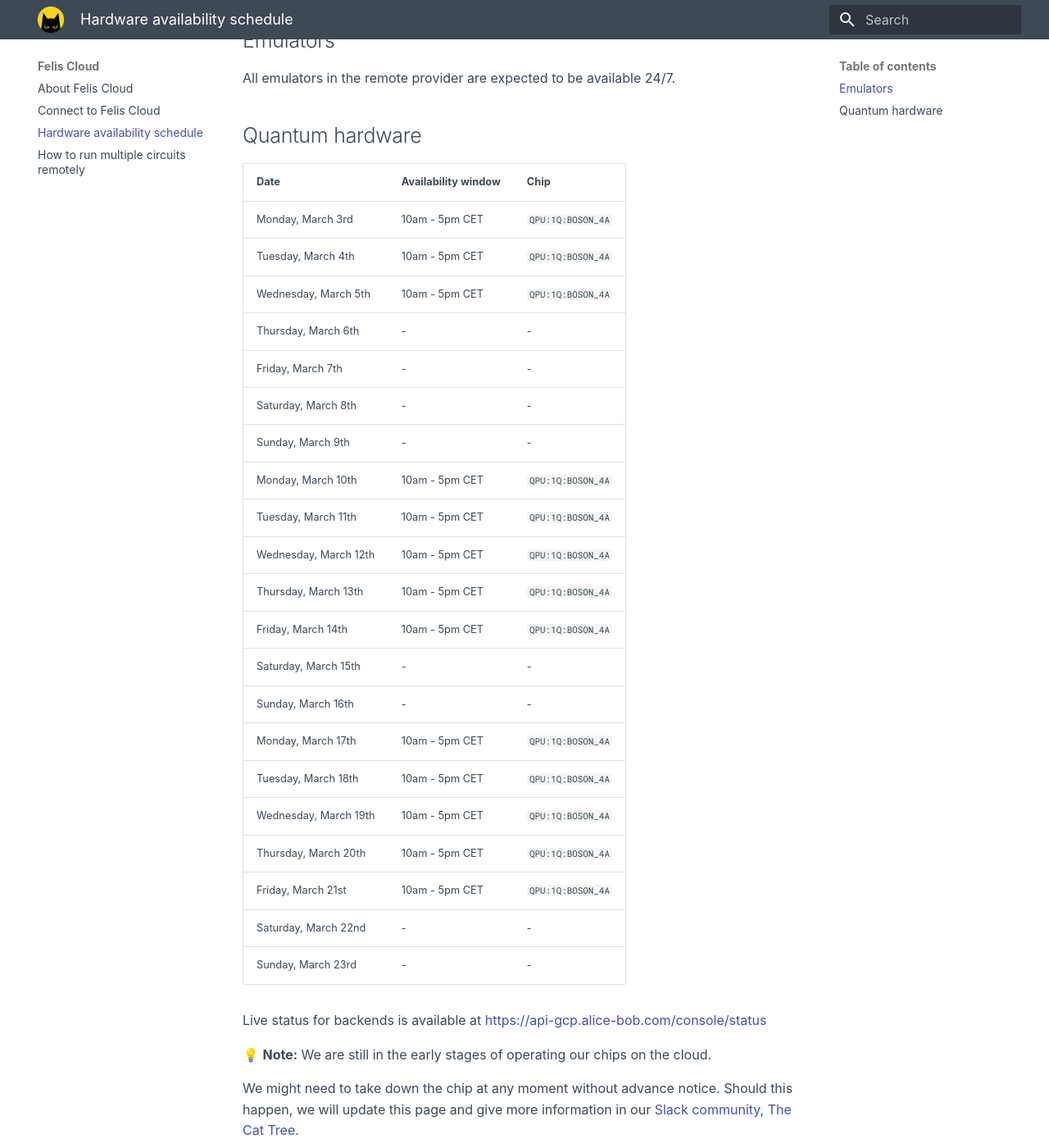
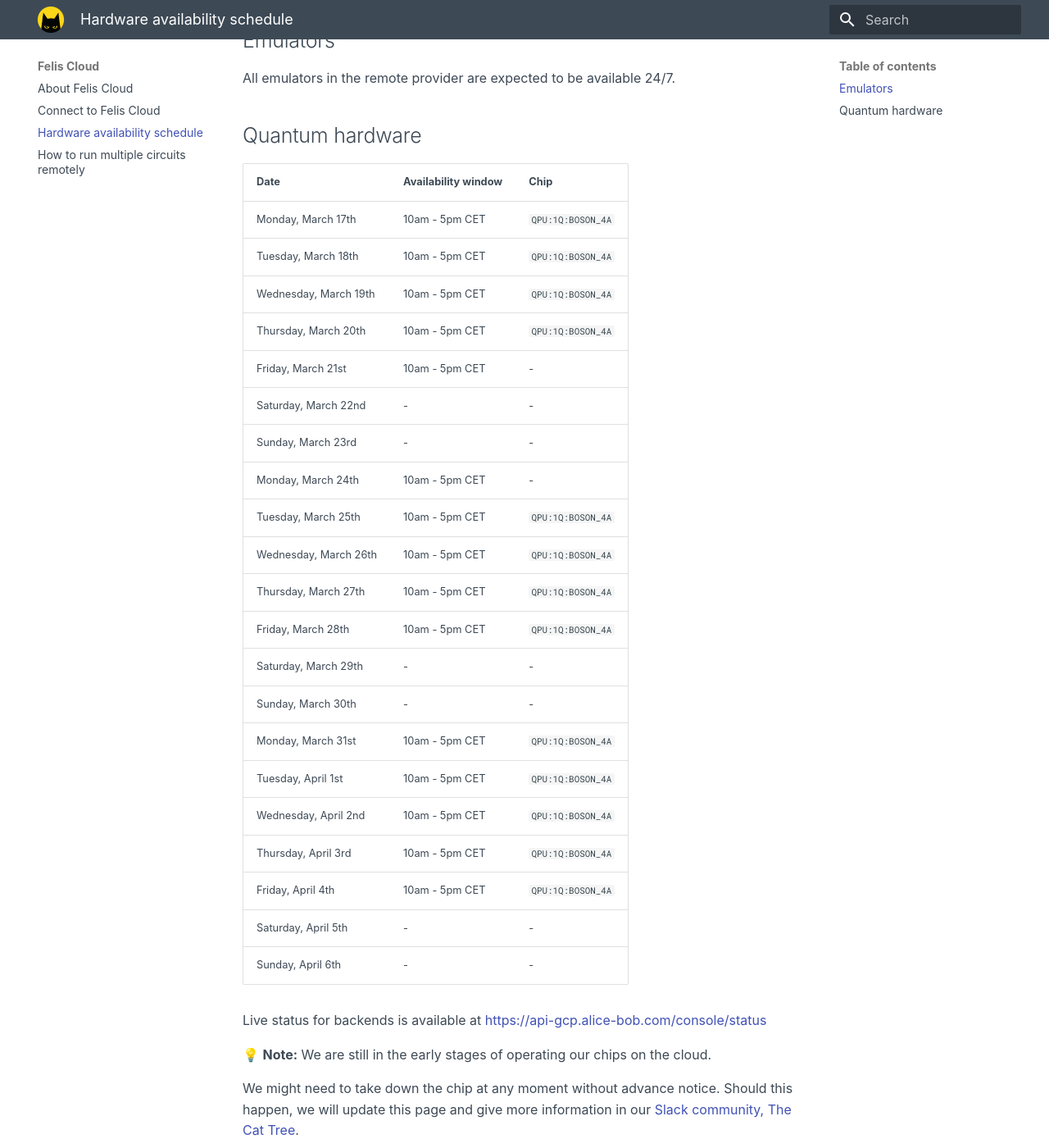
Before and after one commit to Alice-Bob-SW/felis, an MkDocs documentation site: the page built from docs/felis_cloud/hardware_availability_schedule.md, in a window 1280 px wide and 1400 px high, scrolled down 196 px. Shown: the whole window at 82% size. Built offline with MkDocs 1.6.1 and Material for MkDocs 9.7.7, drawn with Linux system fonts in a browser that asks for light colours.

Commit message:
Updated schedule

```diff
--- a/docs/felis_cloud/hardware_availability_schedule.md
+++ b/docs/felis_cloud/hardware_availability_schedule.md
@@ -8,27 +8,29 @@
 
 | Date | Availability window | Chip |
 | --- | --- | --- |
-| Monday, March 3rd | 10am - 5pm CET | `QPU:1Q:BOSON_4A` |
-| Tuesday, March 4th | 10am - 5pm CET | `QPU:1Q:BOSON_4A` |
-| Wednesday, March 5th | 10am - 5pm CET | `QPU:1Q:BOSON_4A` |
-| Thursday, March 6th | - | - |
-| Friday, March 7th | - | - |
-| Saturday, March 8th | - | - |
-| Sunday, March 9th | - | - |
-| Monday, March 10th | 10am - 5pm CET | `QPU:1Q:BOSON_4A` |
-| Tuesday, March 11th | 10am - 5pm CET | `QPU:1Q:BOSON_4A` |
-| Wednesday, March 12th | 10am - 5pm CET | `QPU:1Q:BOSON_4A` |
-| Thursday, March 13th | 10am - 5pm CET | `QPU:1Q:BOSON_4A` |
-| Friday, March 14th | 10am - 5pm CET | `QPU:1Q:BOSON_4A` |
-| Saturday, March 15th | - | - |
-| Sunday, March 16th | - | - |
 | Monday, March 17th | 10am - 5pm CET | `QPU:1Q:BOSON_4A` |
 | Tuesday, March 18th | 10am - 5pm CET | `QPU:1Q:BOSON_4A` |
 | Wednesday, March 19th | 10am - 5pm CET | `QPU:1Q:BOSON_4A` |
 | Thursday, March 20th | 10am - 5pm CET | `QPU:1Q:BOSON_4A` |
-| Friday, March 21st | 10am - 5pm CET | `QPU:1Q:BOSON_4A` |
+| Friday, March 21st | 10am - 5pm CET | - |
 | Saturday, March 22nd | - | - |
 | Sunday, March 23rd | - | - |
+| Monday, March 24th | 10am - 5pm CET | - |
+| Tuesday, March 25th | 10am - 5pm CET | `QPU:1Q:BOSON_4A` |
+| Wednesday, March 26th | 10am - 5pm CET | `QPU:1Q:BOSON_4A` |
+| Thursday, March 27th | 10am - 5pm CET | `QPU:1Q:BOSON_4A` |
+| Friday, March 28th | 10am - 5pm CET | `QPU:1Q:BOSON_4A` |
+| Saturday, March 29th | - | - |
+| Sunday, March 30th | - | - |
+| Monday, March 31st | 10am - 5pm CET | `QPU:1Q:BOSON_4A` |
+| Tuesday, April 1st | 10am - 5pm CET | `QPU:1Q:BOSON_4A` |
+| Wednesday, April 2nd | 10am - 5pm CET | `QPU:1Q:BOSON_4A` |
+| Thursday, April 3rd | 10am - 5pm CET | `QPU:1Q:BOSON_4A` |
+| Friday, April 4th | 10am - 5pm CET | `QPU:1Q:BOSON_4A` |
+| Saturday, April 5th | - | - |
+| Sunday, April 6th | - | - |
+
+
 
 Live status for backends is available at [https://api-gcp.alice-bob.com/console/status](https://api-gcp.alice-bob.com/console/status)
 
```
